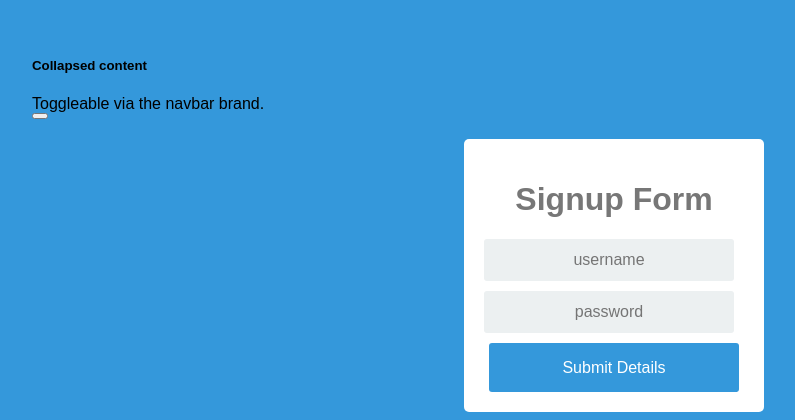
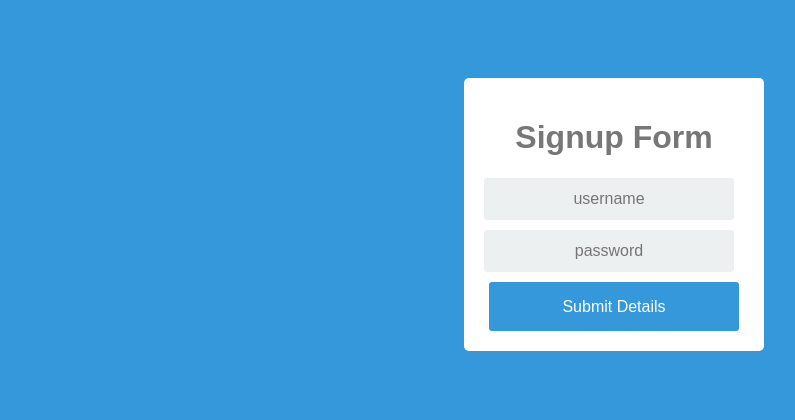
Before and after one commit to Humza277/pythonflask, a Flask app: template templates/signup.html in a window 1280 px wide. Shown: the top 420 px of the page, without its empty margins (26-821 px from the left). Run offline with Flask 2, Linux system fonts and the light colour scheme; the template is opened without the code that fills it, so the values that code supplies are empty.

Commit message:
signup.html changed

```diff
--- a/templates/signup.html
+++ b/templates/signup.html
@@ -4,19 +4,7 @@
   </head>
   <body>
 
-  <div class="fixed-top">
-  <div class="collapse" id="navbarToggleExternalContent">
-    <div class="bg-dark p-4">
-      <h5 class="text-white h4">Collapsed content</h5>
-      <span class="text-muted">Toggleable via the navbar brand.</span>
-    </div>
-  </div>
-  <nav class="navbar navbar-dark bg-dark">
-    <button class="navbar-toggler" type="button" data-toggle="collapse" data-target="#navbarToggleExternalContent" aria-controls="navbarToggleExternalContent" aria-expanded="false" aria-label="Toggle navigation">
-      <span class="navbar-toggler-icon"></span>
-    </button>
-  </nav>
-</div>
+
 
 
 	<form action="/signup" method ='POST'>
```
Also changed, not shown: pythonflask.db.
